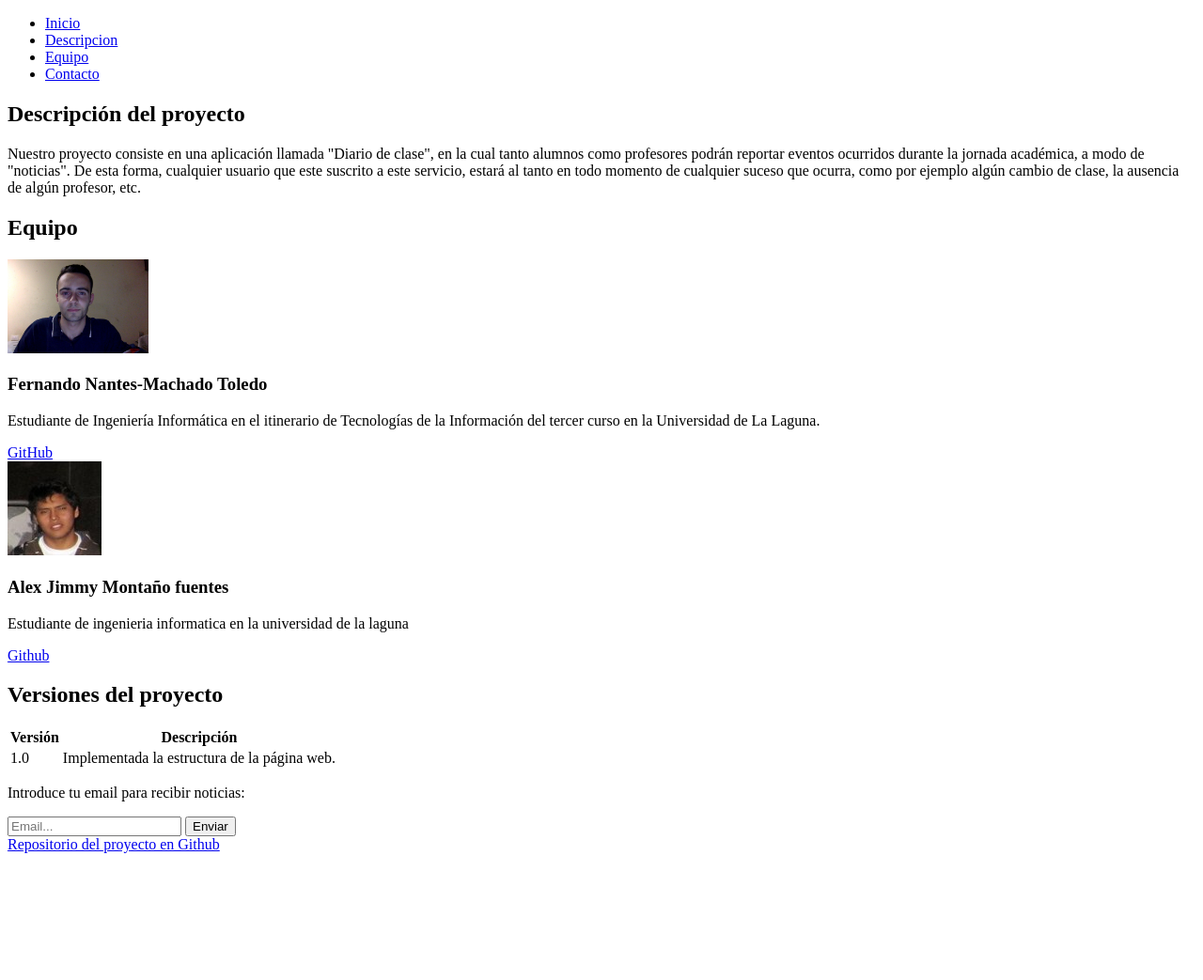
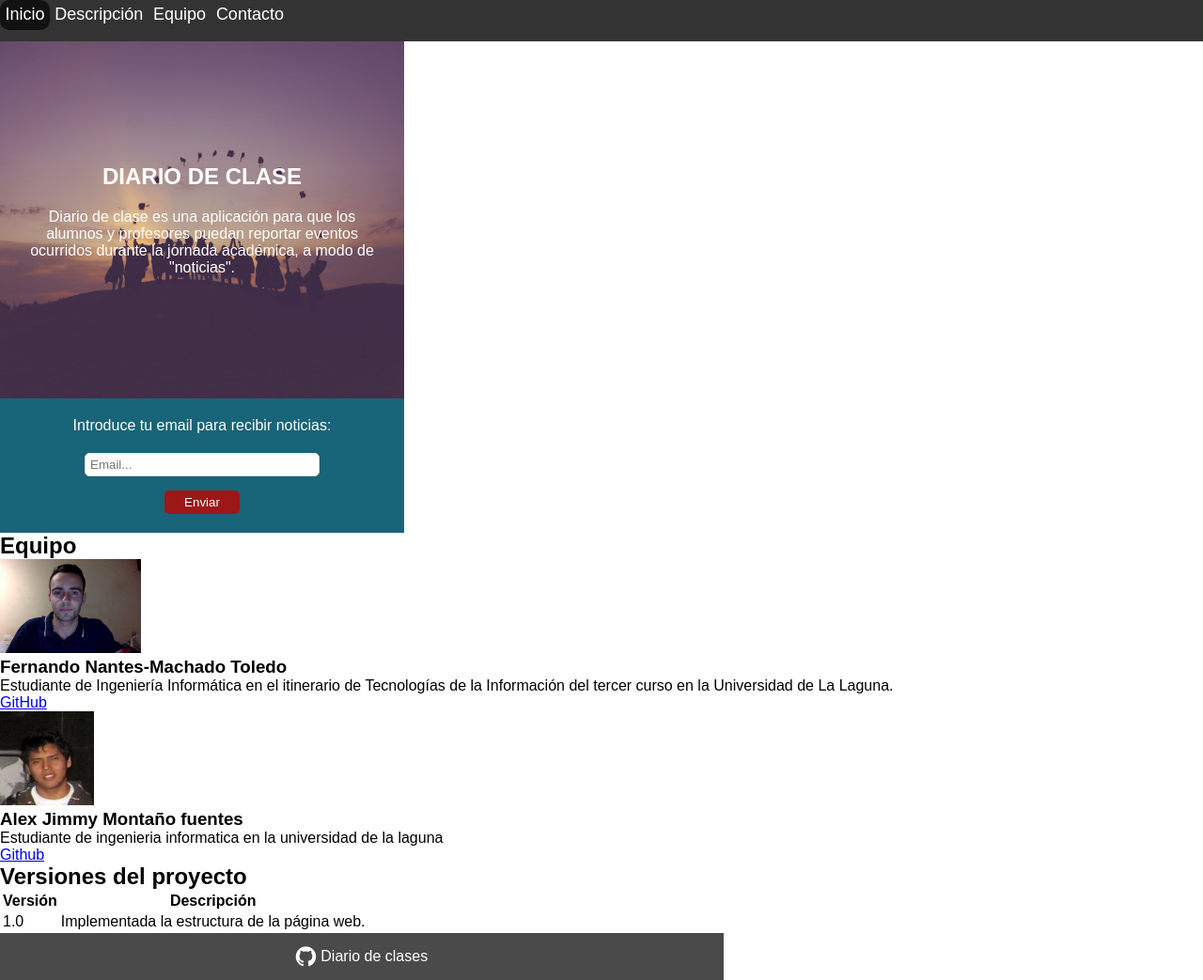
Before and after one commit to DiDream/diario-clases-app, a plain HTML site: page index.html in a window 1280 px wide. Shown: the whole page at 94% size. Before the commit the page ends 916 px from the top, so only its background shows below. Drawn offline with Linux system fonts and the light colour scheme.

Commit message:
Estilos creados para las secciones 'descripcion', 'contacto' y para el footer

```diff
--- /dev/null
+++ b/css/style.css
@@ -0,0 +1,116 @@
+body, h1, h2, h3,h4, h5, h6, p, div, section, article,a, input {
+    margin: 0px;
+    padding: 0px;
+    box-sizing: border-box;
+}
+body {
+    font-family: Arial;
+}
+ul {
+    list-style-type: none;
+    margin: 0;
+    padding: 0;
+    overflow: hidden;
+    background-color: #333;
+
+}
+
+li {
+    float: left;
+}
+
+li a {
+    display: block;
+    color: white;
+    font-size: 18px;
+    text-align: center;
+    padding: 0.3em;
+    margin-bottom: 0.7em;
+    text-decoration: none;
+}
+
+li a:hover {
+    background-color: #111;
+    border-radius: 10px;
+}
+
+
+
+/* ESTILOS PARA LA COLUMNA PRINCIPAL */
+
+div.columna-principal {
+    width: 430px;
+    text-align: center;
+    color: #fff;
+}
+#descripcion {
+    background: url(../img/fondo-principal.jpg);
+    padding: 20px;
+    background-position: center;
+    height: 380px;
+    background-size: cover;
+
+    display: flex;
+    flex-wrap: wrap;
+    justify-content: center;
+    align-content: center;
+}
+#descripcion p {
+    margin-top: 20px;
+}
+#contacto {
+    background-color: #186478; /*  cambiar */
+    padding: 20px;
+
+}
+#contacto form {
+
+    margin-top: 20px;
+}
+#contacto form input {
+
+    border-radius: 5px;
+    height: 25px;
+}
+#contacto form input[type="text"]{
+    width: 250px;
+    display: block;
+    margin: 0 auto;
+    padding-left: 5px;
+    border: 1px solid #DADADA;
+}
+#contacto form input[type="submit"]{
+    margin-top: 15px;
+    width: 80px;
+    background-color: #9D1717;
+    color: #fff;
+    border: 0px;
+    cursor: pointer;
+}
+
+/* FINAL DE ESTILOS PARA COLUMNA PRINCIPAL */
+
+/* ESTILOS PARA FOOTER */
+
+footer {
+    width: 770px;
+    height: 50px;
+    display: flex;
+    justify-content: center;
+    align-items: center;
+    background-color: #4A4A4A;
+}
+
+footer a {
+    text-decoration: none;
+    color: white;
+
+}
+footer a span {
+    margin-left: 5px;
+    vertical-align: middle;
+}
+footer a .fa-github{
+    font-size: 25px;
+    vertical-align: middle;
+}
--- a/index.html
+++ b/index.html
@@ -3,23 +3,38 @@
   <head lang="es">
     <meta charset="utf-8">
     <title></title>
+
+    <!-- CDN de fontawesome para obtener iconos -->
+    <link href="https://maxcdn.bootstrapcdn.com/font-awesome/4.7.0/css/font-awesome.min.css" rel="stylesheet" integrity="sha384-wvfXpqpZZVQGK6TAh5PVlGOfQNHSoD2xbE+QkPxCAFlNEevoEH3Sl0sibVcOQVnN" crossorigin="anonymous">
+
+    <link rel="stylesheet" type="text/css" href="css/style.css">
   </head>
   <body>
     <head>
       <nav>
         <ul>
           <li><a href="#">Inicio</a></li>
-          <li><a href="#">Descripcion</a></li>
+          <li><a href="#">Descripción</a></li>
           <li><a href="#">Equipo</a></li>
           <li><a href="#">Contacto</a></li>
         </ul>
       </nav>
     </head>
+    <div class="columna-principal">
+      <section id="descripcion">
+    		<h2>DIARIO DE CLASE</h2>
+    		<p>Diario de clase es una aplicación para que los alumnos y profesores puedan reportar eventos ocurridos durante la jornada académica, a modo de "noticias".</p>
+    	</section>
 
-    <section id="Descripcion">
-  		<h2>Descripción del proyecto</h2>
-  		<p>Nuestro proyecto consiste en una aplicación llamada "Diario de clase", en la cual tanto alumnos como profesores podrán reportar eventos ocurridos durante la jornada académica, a modo de "noticias". De esta forma, cualquier usuario que este suscrito a este servicio, estará al tanto en todo momento de cualquier suceso que ocurra, como por ejemplo algún cambio de clase, la ausencia de algún profesor, etc.
-  	</section>
+    	<section id=contacto>
+    	  <p>Introduce tu email para recibir noticias: </p>
+    	  <form action="#" method="post">
+    	    <input type="text" name="email" placeholder="Email...">
+    	    <input type="submit" value="Enviar">
+    	  </form>
+    	</section>
+    </div>
+
   	<section id="equipo">
   	  <header><h1>Equipo</h1></header>
   	  <article id="Fernando">
@@ -65,15 +80,9 @@
   	   </tr>
   	  </table>
   	</section>
-  	<section id=contacto>
-  	  <p>Introduce tu email para recibir noticias: </p>
-  	  <form action="#" method="post">
-  	    <input type="text" name="email" placeholder="Email...">
-  	    <input type="submit" value="Enviar">
-  	  </form>
-  	</section>
+
   	<footer>
-  	  <a href="https://github.com/DiDream/diario-clases-html">Repositorio del proyecto en Github</a>
+  	  <a href="https://github.com/DiDream/diario-clases-html"><i class="fa fa-github" aria-hidden="true"></i><span>Diario de clases</span></a>
   	</footer>
 
   </body>
```
Also changed, not shown: img/fondo-principal.jpg (added).
